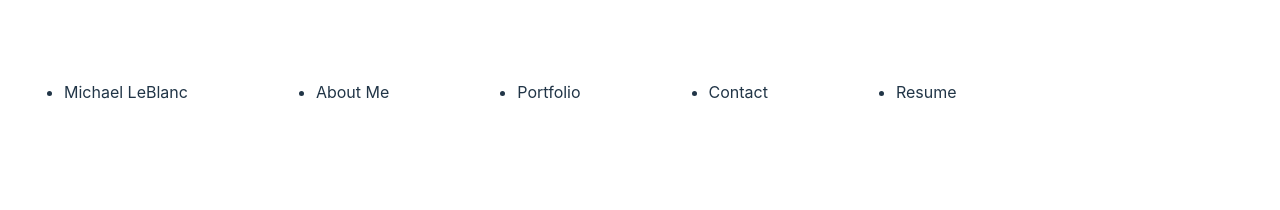
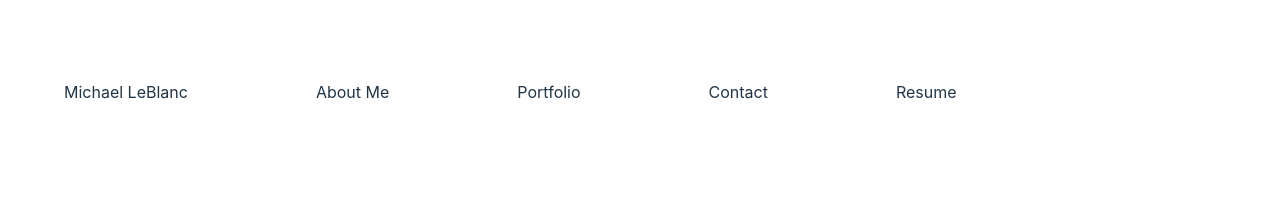
Before and after one commit to mleblanc94/react-portfolio, a React (Vite) app in the folder react-portfolio/: page / in a window 1280 px wide. Shown: the top 210 px of the page. Built offline with nearby package versions, Linux system fonts and the light colour scheme.

Commit message:
made some changes to header component

```diff
--- a/react-portfolio/src/components/Header.jsx
+++ b/react-portfolio/src/components/Header.jsx
@@ -3,8 +3,8 @@ import 'tachyons';
 // Whenever we try to render an array containing JSX, React knows to render each JSX element separately
 function Header() {
     return (
-      <ul className="flex pl0">
-          <li className="ma5 pl0">Michael LeBlanc</li>
+      <ul className="flex list pl0">
+          <li className="ma5 p8">Michael LeBlanc</li>
           <li className="ma5">About Me</li>
           <li className="ma5">Portfolio</li>
           <li className="ma5">Contact</li>
```
